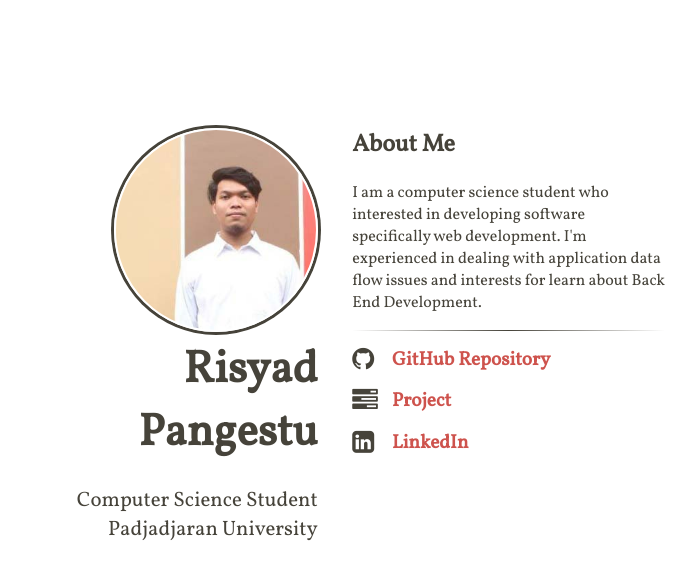
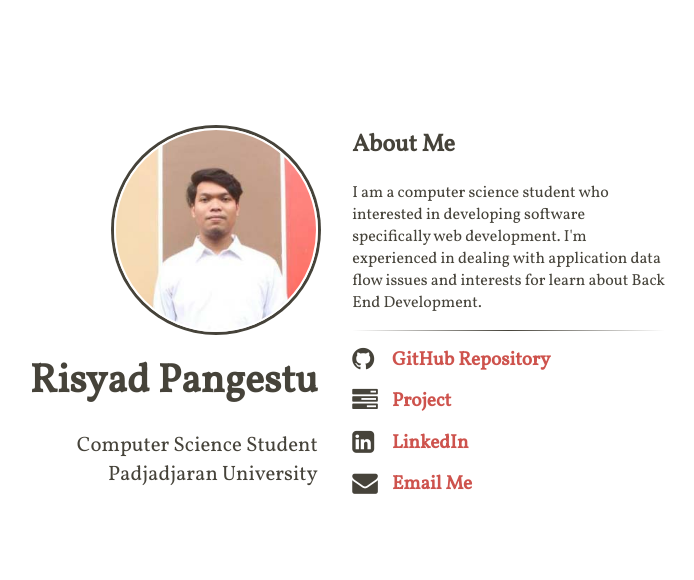
Before and after one commit to kazuzukan/kazuzukan.github.io, a Jekyll site: the page built from index.html, in a window 1280 px wide. Shown: the top 580 px of the page, without its empty margins (315-1009 px from the left). Built offline with Jekyll 4.4.1, drawn with Linux system fonts in a browser that asks for light colours; nearby versions of some CDN libraries.

Commit message:
Fix photo and URL

```diff
--- a/_config.yml
+++ b/_config.yml
@@ -5,7 +5,7 @@
 # compass configuration
 compass:
   # an avatar or logo (optional)
-  logo: "/images/me1.jpg"
+  logo: "/images/me2.jpg"
   # author will appear under the avatar (optional)
   author: "Risyad Pangestu"
   # tagline will appear under the title (optional)
--- a/_includes/content.html
+++ b/_includes/content.html
@@ -8,7 +8,7 @@
 <ul class="fa-ul main-list">
   <li class="main-list-item">
     <span class="fa fa-github fa-lg main-list-item-icon"></span>
-    <a href="https://github.comkazuzukan">GitHub Repository</a>
+    <a href="https://github.com/kazuzukan">GitHub Repository</a>
   </li>
   <li class="main-list-item">
     <span class="fa fa-tasks fa-lg main-list-item-icon"></span>
@@ -18,4 +18,8 @@
     <span class="fa fa-linkedin-square fa-lg main-list-item-icon"></span>
     <a href="https://www.linkedin.com/in/risyadpangestu/">LinkedIn</a>
   </li>
+  <li class="main-list-item">
+    <span class="fa fa-envelope fa-lg main-list-item-icon"></span>
+    <a href="mailto:risyadtrue@gmail.com?subject=Project">Email Me</a>
+  </li>
 </ul>
--- a/assets/main.scss
+++ b/assets/main.scss
@@ -72,8 +72,8 @@
 
 /*** author ***/
 .author-container h1 {
-	font-size: 2.8em;
-	margin-top: 0;
+	font-size: 2.5em;
+	margin-top: 15px;
 	margin-bottom: 0;
 	text-align: center;
 }
```
Also changed, not shown: images/me1.jpg (deleted), images/me2.jpg (added).
